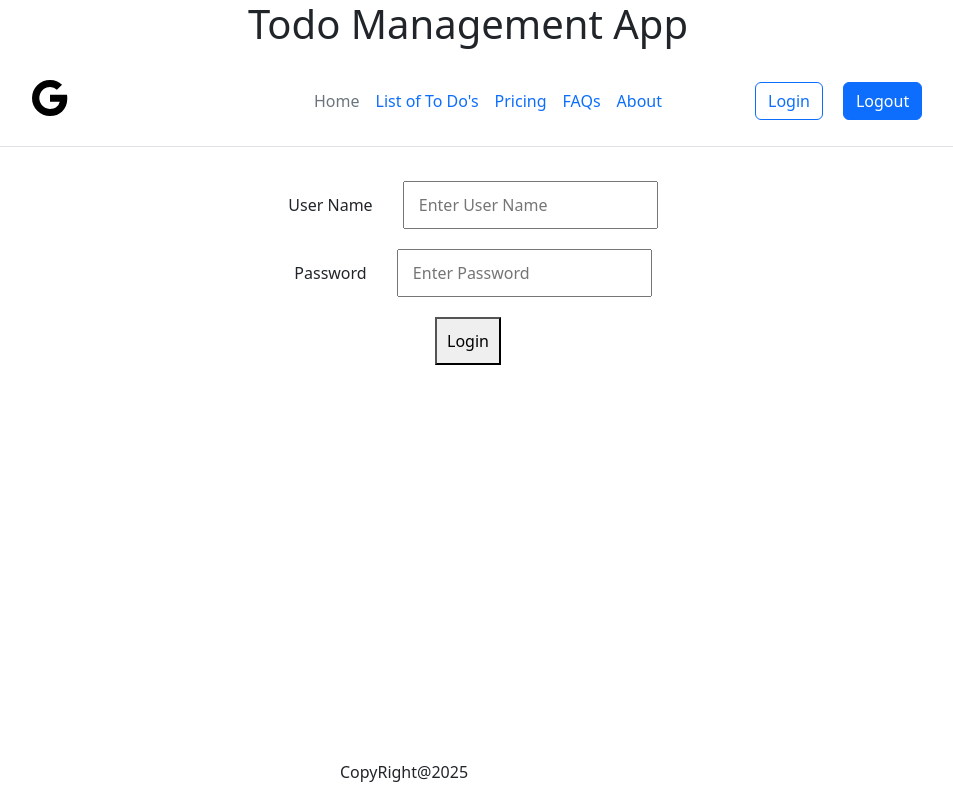
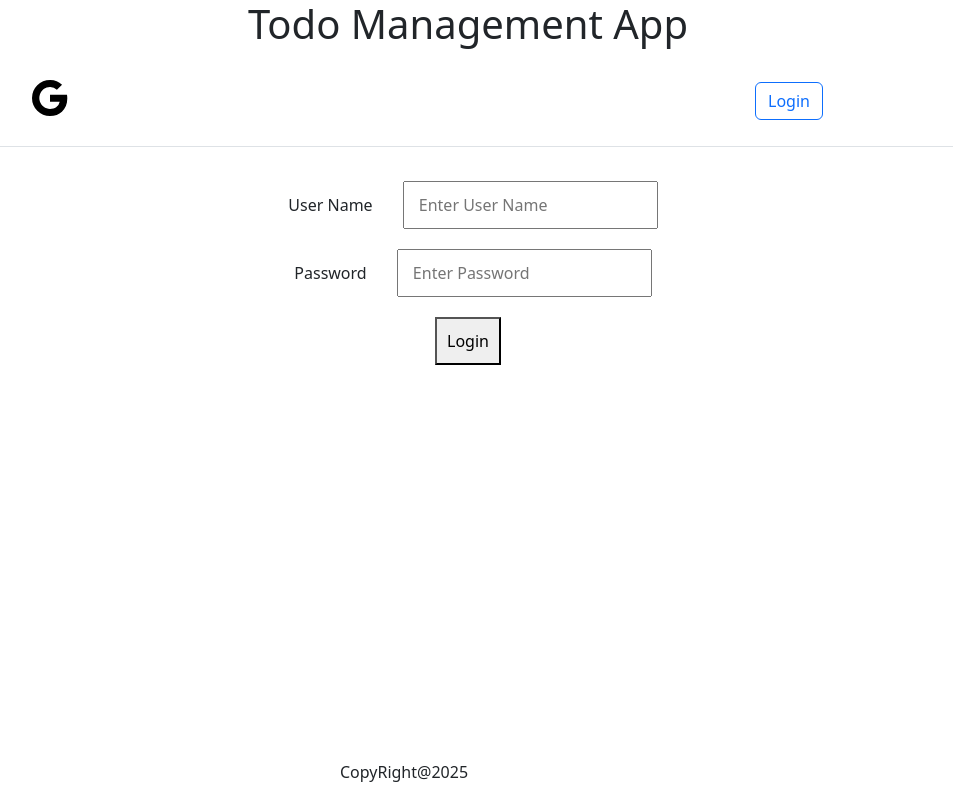
Before and after one commit to sknoor07/Java-Todo-Full-Stack-App-with-Spring-Boot-and-React, a React (Create React App) app: page / in a window 1280 px wide. Shown: the whole page, without its empty margins (172-1125 px from the left). Built offline with nearby package versions, Linux system fonts and the light colour scheme.

Commit message:
Added changes in Authentication to disable/enable login and logout and correctly disabling menu options depending on user logged in or logged out.

```diff
--- a/src/Components/HeaderComponent.jsx
+++ b/src/Components/HeaderComponent.jsx
@@ -1,14 +1,17 @@
 import "C:/Users/noor/Desktop/FrontEnd/todoapp/node_modules/bootstrap/dist/css/bootstrap.rtl.min.css";
 import { Link,useNavigate } from "react-router-dom";
+import { useAuth } from "./Security/AuthContext";
 
 function HeaderComponent() {
     const navigate = useNavigate();
-
+    const authcontext= useAuth();
+    const isauthenticated=authcontext.isAuthenticated;
     function handleLogin(){
             navigate("/login");
     }
     function handleLogout(){
-            navigate("/logout");
+        authcontext.SetAuthenticated(false);
+        navigate("/logout");
     }
     return (
         <header className="header">
@@ -23,15 +26,15 @@ function HeaderComponent() {
                         </a>
                     </div>
                     <ul className="nav col-12 col-md-auto mb-2 justify-content-center mb-md-0">
-                        <li><Link to="/Welcome/Noor" className="nav-link px-2 link-secondary">Home</Link></li>
-                        <li><Link to="/listtodos" className="nav-link px-2">List of To Do's</Link></li>
-                        <li><a href="*" className="nav-link px-2">Pricing</a></li>
-                        <li><a href="*" className="nav-link px-2">FAQs</a></li>
-                        <li><a href="*" className="nav-link px-2">About</a></li>
+                        <li>{isauthenticated&&<Link to="/Welcome/Noor" className="nav-link px-2 link-secondary">Home</Link>}</li>
+                        <li>{isauthenticated&&<Link to="/listtodos" className="nav-link px-2">List of To Do's</Link>}</li>
+                        <li>{isauthenticated&&<Link to="/pricing" className="nav-link px-2">Pricing</Link>}</li>
+                        <li>{isauthenticated&&<Link to="/faqs" className="nav-link px-2">FAQs</Link>}</li>
+                        <li>{isauthenticated&&<Link to="/about" className="nav-link px-2">About</Link>}</li>
                     </ul>
                     <div className="col-md-3 text-end">
-                        <button type="button" className="btn btn-outline-primary me-2" style={{margin:"10px"}} onClick={handleLogin}>Login</button>
-                        <button type="button" className="btn btn-primary"onClick={handleLogout}>Logout</button>
+                        {!isauthenticated&&<button type="button" className="btn btn-outline-primary me-2" style={{margin:"10px"}} onClick={handleLogin}>Login</button>}
+                        {isauthenticated&&<button type="button" className="btn btn-primary"onClick={handleLogout}>Logout</button>}
                     </div>
                 </header>
             </div>
--- a/src/Components/LoginComponent.jsx
+++ b/src/Components/LoginComponent.jsx
@@ -2,6 +2,7 @@ import { useState } from 'react';
 import { useNavigate } from 'react-router-dom';
 import './TodoApp.css'
 import "C:/Users/noor/Desktop/FrontEnd/todoapp/node_modules/bootstrap/dist/css/bootstrap.rtl.min.css";
+import { useAuth } from './Security/AuthContext';
 
 function LoginComponent(){
 
@@ -10,6 +11,7 @@ function LoginComponent(){
     const [showSuccessMesage,setShowSuccessMesage]=useState(false);
     const [showErrorMesage,setShowErrorMesage]=useState(false);
     const navigate=useNavigate();
+    const authcontext= useAuth();
 
     function handleUserName(e){
         setUsername(e.target.value);
@@ -23,10 +25,12 @@ function LoginComponent(){
         if(username==="Noor" && password==="1234"){
             setShowSuccessMesage(true);
             setShowErrorMesage(false);
+            authcontext.SetAuthenticated(true);
             navigate(`/welcome/${username}`);
 
 
         }else{
+            authcontext.SetAuthenticated(false);
             setShowSuccessMesage(false);
             setShowErrorMesage(true);
         }
--- /dev/null
+++ b/src/Components/Security/AuthContext.js
@@ -0,0 +1,13 @@
+import { createContext, useContext, useState } from "react";
+
+const AuthContext= createContext();
+export const useAuth= ()=>useContext(AuthContext);
+
+function AuthProvider({children}){
+    const[isAuthenticated, SetAuthenticated]= useState(false);
+    return (<AuthContext.Provider value={{isAuthenticated,SetAuthenticated}}>
+        {children}
+    </AuthContext.Provider>);
+}
+
+export default AuthProvider;
--- a/src/Components/TodoApp.jsx
+++ b/src/Components/TodoApp.jsx
@@ -8,11 +8,13 @@ import WelcomeComponent from "./WelcomeComponent";
 import {BrowserRouter,Routes,Route} from "react-router-dom"
 
 import "C:/Users/noor/Desktop/FrontEnd/todoapp/node_modules/bootstrap/dist/css/bootstrap.rtl.min.css";
+import AuthProvider from "./Security/AuthContext";
 function TodoApp(){
+
     return(
     <div className="TodoApp">
         <h1>Todo Management App</h1>
-
+        <AuthProvider>
         <BrowserRouter>
             <HeaderComponent />
             <Routes>
@@ -25,6 +27,7 @@ function TodoApp(){
             </Routes>
             <FooterComponent />
         </BrowserRouter>
+        </AuthProvider>
 
            </div>
         );
```
